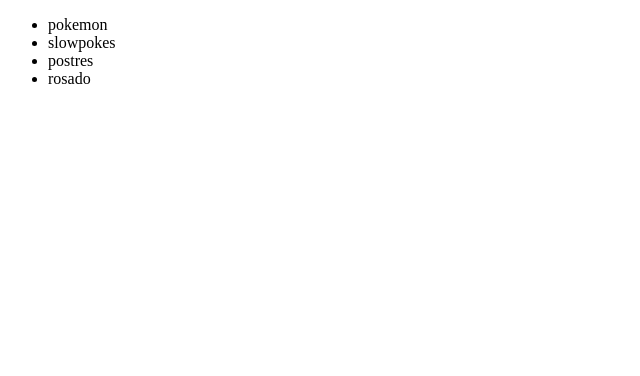
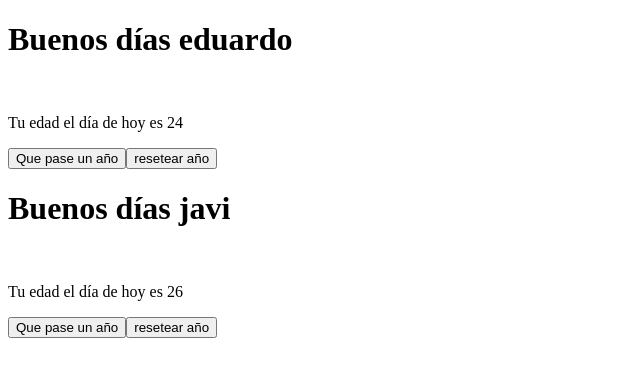
Before and after one commit to gricelsepulveda/code-ninjas-playground, a React app: page / in a window 1280 px wide. Shown: the top 376 px of the page, without its empty margins (0-640 px from the left). Built offline with nearby package versions, Linux system fonts and the light colour scheme.

Commit message:
states and props

```diff
--- a/src/views/Home.tsx
+++ b/src/views/Home.tsx
@@ -1,25 +1,14 @@
 import React  from "react"
+import StateAndProps from "./StatesAndProps"
 
 
 const Home = () => {
 
-  let lista_bonita:string = "pokemon y slowpokes y postres y rosado"
-
-  let nueva_lista_bonita:string[] = lista_bonita.split("y")
-
-  console.log(nueva_lista_bonita)
-
-  const listarDatos = (datos:string[]) => {
-    return datos.map((item_del_listado) => (
-      <li>{item_del_listado.trim()}</li>
-    ))
-  }
 
   return (
     <>
-      <ul>
-      {listarDatos(nueva_lista_bonita)}
-      </ul>
+      <StateAndProps nombre="eduardo" edad={24}/>
+      <StateAndProps nombre="javi" edad={26}/>
     </>
   )
 }
--- /dev/null
+++ b/src/views/StatesAndProps.tsx
@@ -0,0 +1,30 @@
+import React, {useState} from "react"
+
+type TiposdeProps = {
+  nombre: string,
+  edad: number
+}
+
+const StatesAndProps:React.FunctionComponent<TiposdeProps> = (props) => {
+  const [edad_inicial] = useState(props.edad)
+  const [age_variable, set_age_variable] = useState(props.edad)
+
+  const QuePaseUnAnio = () => {
+    set_age_variable(age_variable + 1)
+  }
+
+  const resetAge = () => {
+    set_age_variable(edad_inicial);
+  }
+  return (
+    <>
+      <h1>Buenos días {props.nombre}</h1>
+      <br/>
+      <p>Tu edad el día de hoy es {age_variable}</p>
+      <button onClick={()=> QuePaseUnAnio()}>Que pase un año</button>
+      <button onClick={()=> resetAge()}>resetear año</button>
+    </>
+  )
+}
+
+export default StatesAndProps
```
